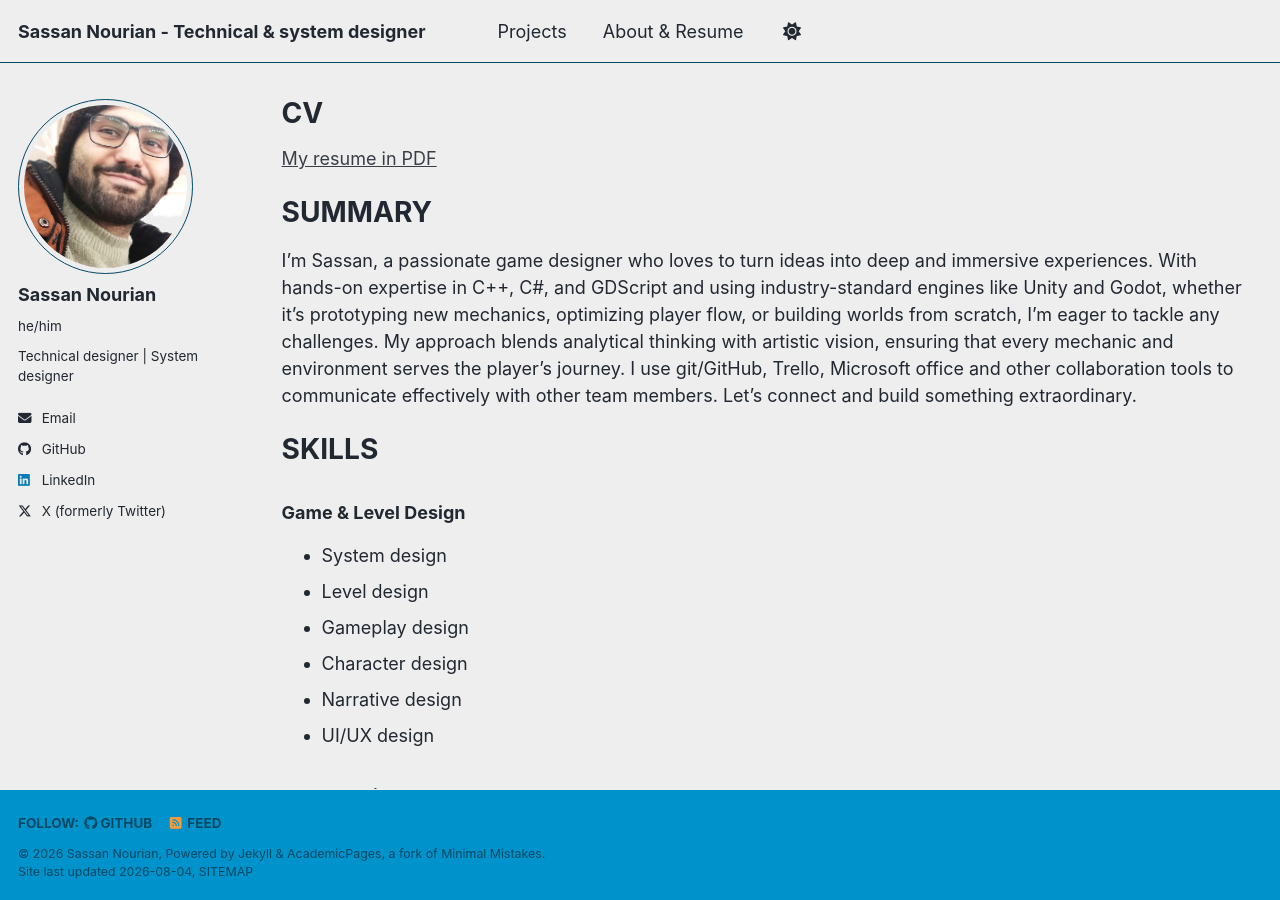
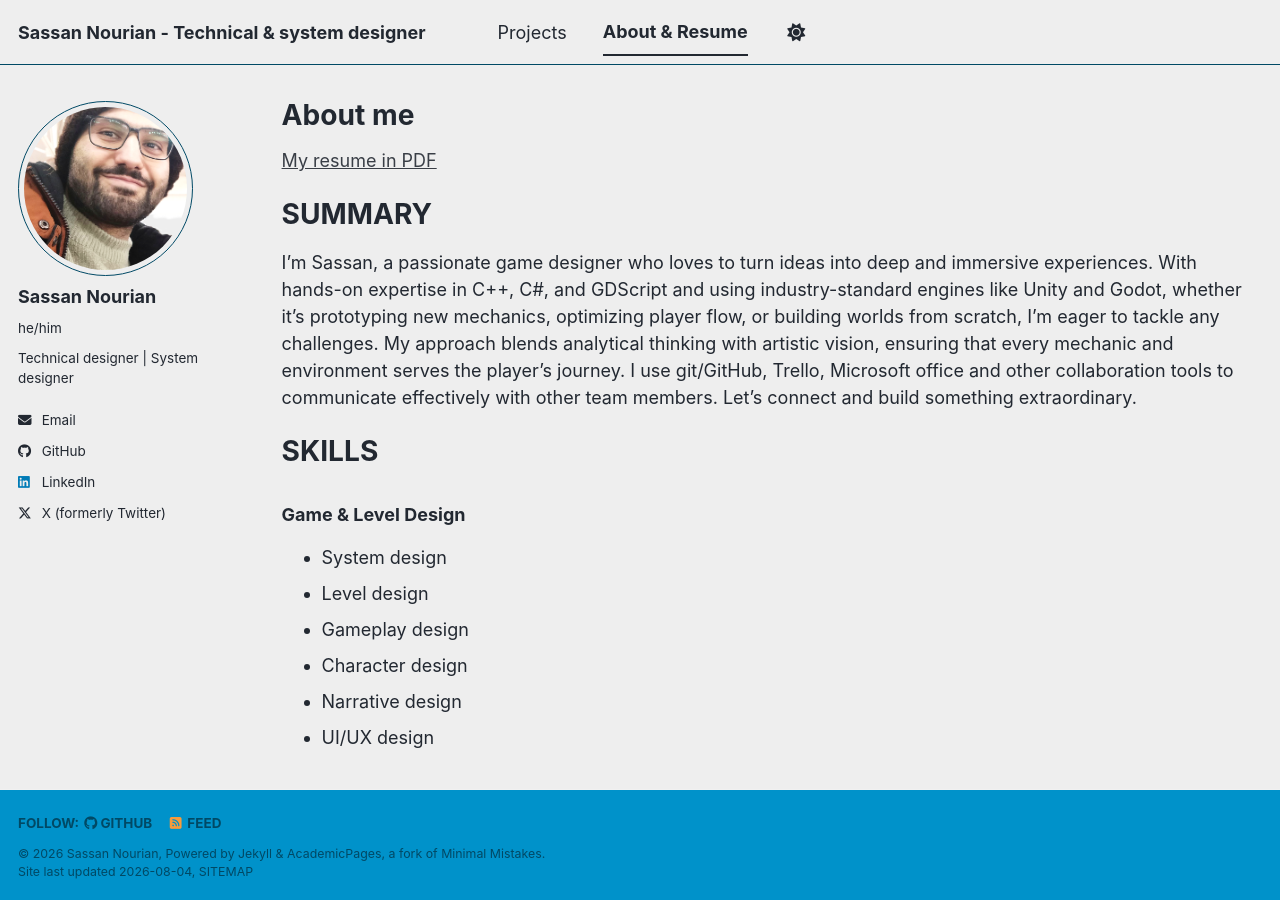
Before and after one commit to SassanTheDev/SassanTheDev.github.io, a Jekyll site: the page built from _pages/about.md, in a window 1280 px wide and 900 px high. Built offline with Jekyll 4.4.1, drawn with Linux system fonts in a browser that asks for light colours; a style sheet for code colours, icons or effects is not loaded.

Commit message:
Rename CV page to About me and update permalink

```diff
--- a/_pages/cv.md
+++ b/_pages/about.md
@@ -1,9 +1,10 @@
 ---
 layout: archive
-title: "CV"
-permalink: /cv/
+title: "About me"
+permalink: /about/
 author_profile: true
 redirect_from:
+  - /cv
   - /resume
 ---
 
```
